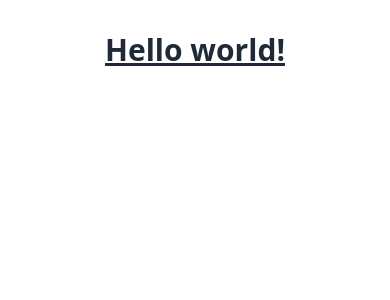
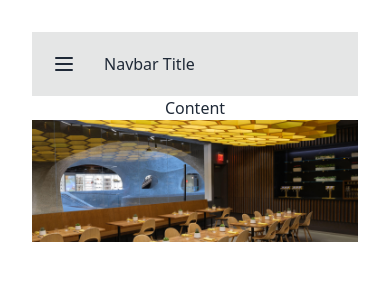
Before and after one commit to littilemike11/Gilder-Restaurant-Website, a React (Vite) app in the folder frontend/: page / in a window 390 px wide. Shown: the top 300 px of the page. Built offline with nearby package versions, Linux system fonts and the light colour scheme.

Commit message:
import drawer plus images

```diff
--- a/frontend/src/App.jsx
+++ b/frontend/src/App.jsx
@@ -1,9 +1,15 @@
 import './App.css'
-
+import Navbar from './Navbar'
+import restaurant_gilder from "./assets/restaurant_gilder.jpg"
 export default function App() {
   return (
-    <h1 className="text-3xl font-bold underline">
-      Hello world!
-    </h1>
+    <>
+      <Navbar />
+      {/* <h1 className="text-3xl font-bold underline">
+        The Restaurant at Gilder
+      </h1> */}
+      <img src={restaurant_gilder} alt="" />
+    </>
+
   )
 }
--- /dev/null
+++ b/frontend/src/Navbar.jsx
@@ -0,0 +1,47 @@
+export default function Navbar() {
+    return (
+        <>
+            <div className="drawer">
+                <input id="my-drawer-3" type="checkbox" className="drawer-toggle" />
+                <div className="drawer-content flex flex-col">
+                    {/* Navbar */}
+                    <div className="navbar bg-base-300 w-full">
+                        <div className="flex-none lg:hidden">
+                            <label htmlFor="my-drawer-3" aria-label="open sidebar" className="btn btn-square btn-ghost">
+                                <svg
+                                    xmlns="http://www.w3.org/2000/svg"
+                                    fill="none"
+                                    viewBox="0 0 24 24"
+                                    className="inline-block h-6 w-6 stroke-current">
+                                    <path
+                                        strokeLinecap="round"
+                                        strokeLinejoin="round"
+                                        strokeWidth="2"
+                                        d="M4 6h16M4 12h16M4 18h16"></path>
+                                </svg>
+                            </label>
+                        </div>
+                        <div className="mx-2 flex-1 px-2">Navbar Title</div>
+                        <div className="hidden flex-none lg:block">
+                            <ul className="menu menu-horizontal">
+                                {/* Navbar menu content here */}
+                                <li><a>Navbar Item 1</a></li>
+                                <li><a>Navbar Item 2</a></li>
+                            </ul>
+                        </div>
+                    </div>
+                    {/* Page content here */}
+                    Content
+                </div>
+                <div className="drawer-side">
+                    <label htmlFor="my-drawer-3" aria-label="close sidebar" className="drawer-overlay"></label>
+                    <ul className="menu bg-base-200 min-h-full w-80 p-4">
+                        {/* Sidebar content here */}
+                        <li><a>Sidebar Item 1</a></li>
+                        <li><a>Sidebar Item 2</a></li>
+                    </ul>
+                </div>
+            </div>
+        </>
+    )
+}
```
Also changed, not shown: frontend/src/assets/restaurant_gilder.jpg (added).
